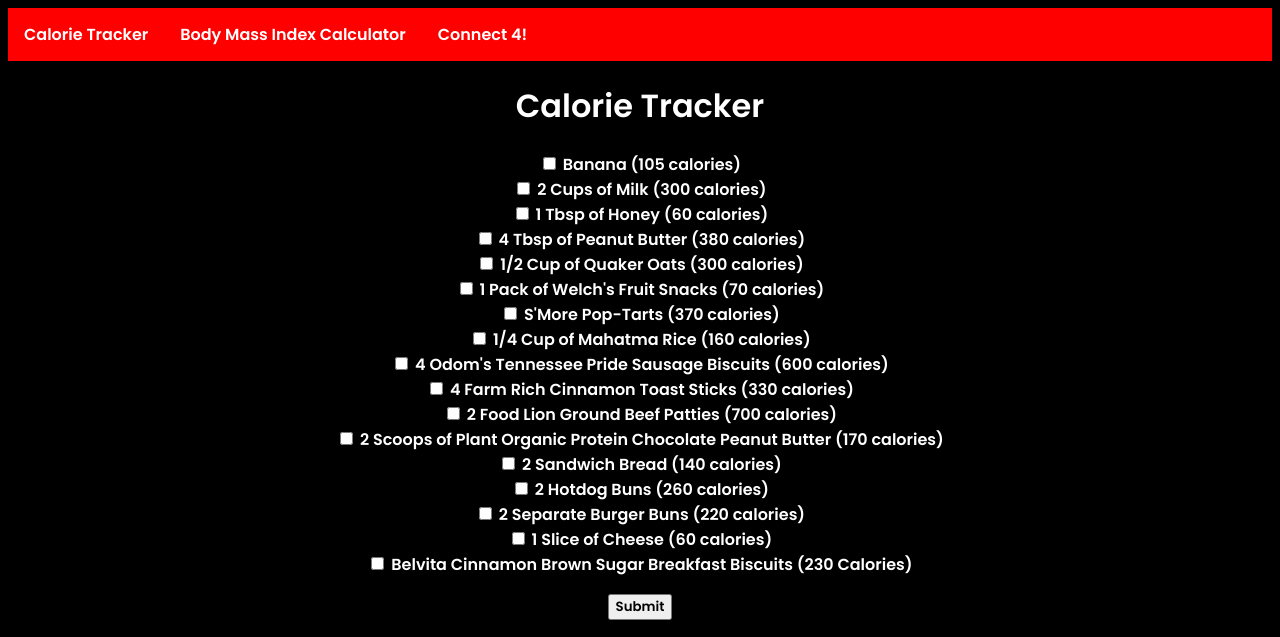
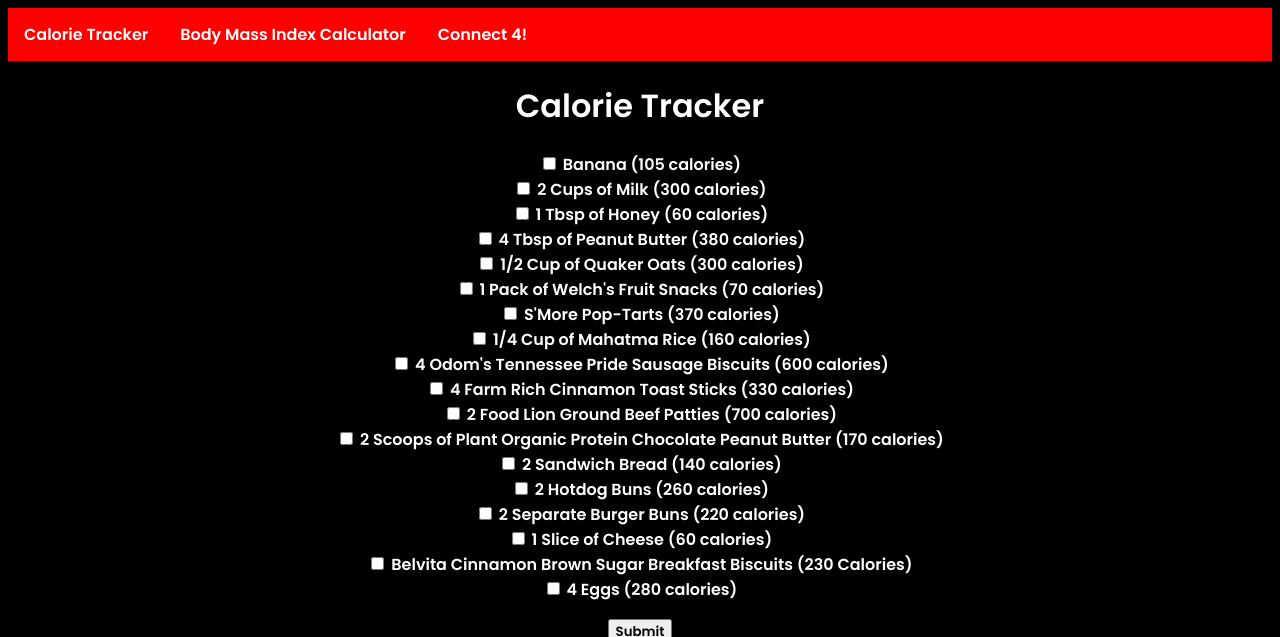
Before and after one commit to matt0219/Calorie-Tracker, a plain HTML site: page index.html in a window 1280 px wide. Shown: the top 637 px of the page. Drawn offline with Linux system fonts and the light colour scheme.

Commit message:
Added 4 eggs

```diff
--- a/index.html
+++ b/index.html
@@ -70,7 +70,10 @@
                     <input type="checkbox" name="food" value="Slice of Cheese|60"> 1 Slice of Cheese (60 calories)
                 </li>
                 <li>
-                    <input type="checkbox" name="food" value="Belvita Breakfast Biscuits |230"> Belvita Cinnamon Brown Sugar Breakfast Biscuits (230 Calories)
+                    <input type="checkbox" name="food" value="Belvita Breakfast Biscuits|230"> Belvita Cinnamon Brown Sugar Breakfast Biscuits (230 Calories)
+                </li>
+                <li>
+                    <input type="checkbox" name="food" value="4 Eggs|280"> 4 Eggs (280 calories)
                 </li>
             </ul>
             <button id="submitbutton"  type="submit">Submit</button>
```
